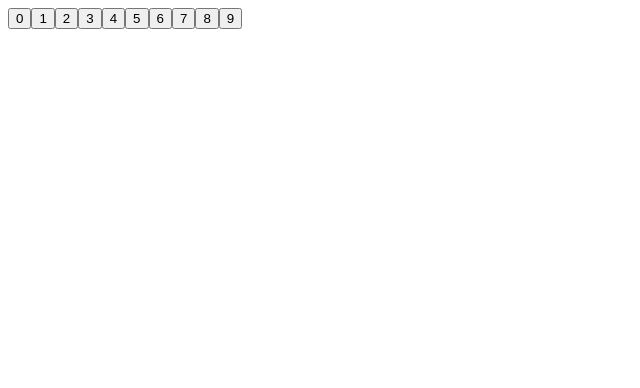
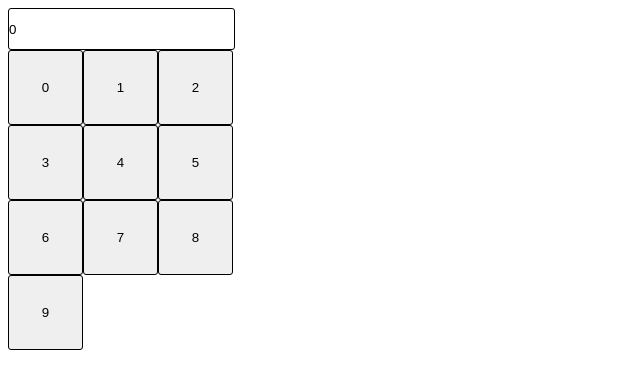
Before and after one commit to MyEnigmaa/Calculator, a plain HTML site: page index.html in a window 1280 px wide. Shown: the whole page, without its empty margins (0-640 px from the left). Drawn offline with Linux system fonts and the light colour scheme.

Commit message:
add style and eventHandler to button

```diff
--- a/calculator.js
+++ b/calculator.js
@@ -1,19 +1,28 @@
 const buttons = document.getElementById('buttons');
+const outputWindow = document.getElementById('output');
+let numberOne = 0;
+let numberTwo = 0;
+let solution = 0;
+let set = false;
 
 
-
-
-function Buttons (){
+function Buttons (){ //create 10 Buttons
     for(i=0; i<10; i++){
         number = document.createElement("button");
         number.value = i;
-        number.id = i;
         number.textContent = i;
         number.type = "button";
+        number.addEventListener("click", inputNumber);
         buttons.appendChild(number);
     }
 }
 
+function inputNumber(e){ //Setting values for calculation
+    (set) ? numberTwo = e.target.value: numberOne = e.target.value;
+}
+
+
+
 window.onload = () => {
     Buttons();
 }
--- a/index.html
+++ b/index.html
@@ -4,6 +4,7 @@
         <meta charset="UTF-8">
         <title>Calculator</title>
         <script src="calculator.js" defer></script>
+        <link rel="stylesheet" href="style.css"/>
     </head>
     <body>
         <div id="head">
@@ -11,7 +12,7 @@
         </div>
         <div id="main">
             <div id="display">
-
+                <input type="text" value="0">
             </div>
             <div id="buttons">
 
--- a/style.css
+++ b/style.css
@@ -0,0 +1,25 @@
+html,body{
+    height: 100%;
+}
+button{
+    width: 75px;
+    height: 75px;
+    flex: 0 0 auto;
+    border: 1px;
+    border-style: solid;
+    border-radius: 3px;
+    padding: 0px;
+}
+input{
+    width: 225px;
+    height: 40px;
+    padding: 0px;
+    border: 1px;
+    border-style: solid;
+    border-radius: 3px;
+}
+#buttons{
+    width: 225px;
+    display: flex;
+    flex-wrap: wrap;
+}
```
